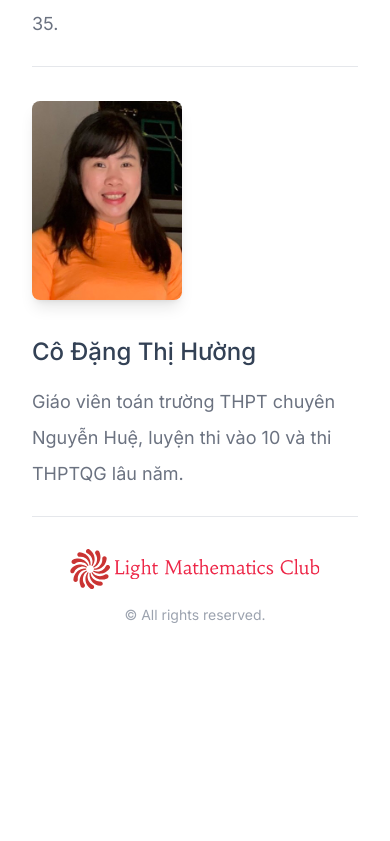
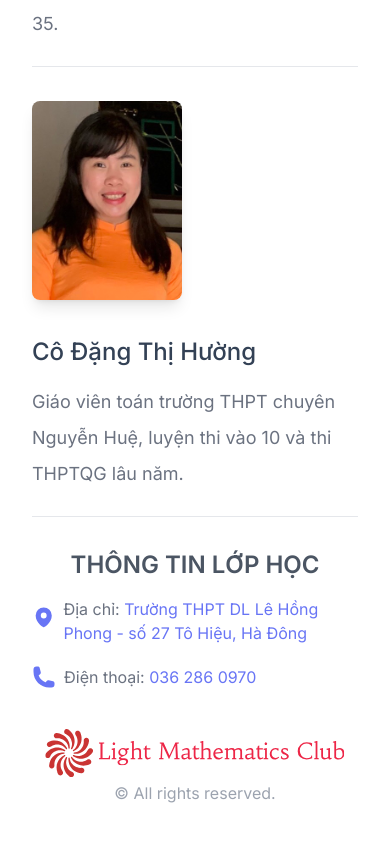
Before and after one commit to linhpksw/tuyensinh, a Next.js app: page / in a window 390 px wide. Shown: the part 4309-5150 px from the top of the page. Before the commit the page ends 4990 px from the top, so only its background shows below. Built offline with nearby package versions, Linux system fonts and the light colour scheme.

Commit message:
update address and phone number

```diff
--- a/components/Footer.jsx
+++ b/components/Footer.jsx
@@ -1,6 +1,9 @@
 import Container from "./Container"
 import logoImg from '../public/img/logo.svg'
 import Image from "next/image"
+
+import { MapPinIcon, PhoneIcon } from "@heroicons/react/24/solid"
+import Link from "next/link"
 
 const Footer = () => {
     const navigation = [
@@ -25,10 +28,30 @@ const Footer = () => {
                 ))}
             </nav> */}
             <div className="mb-6">
+                <h3 className="text-2xl md:text-3xl font-semibold flex justify-center mb-4 uppercase text-gray-600">Thông tin lớp học</h3>
+
+                <div className="flex flex-col gap-5 md:flex-row md:justify-center md:items-center md:gap-20 mb-10 md:mb-20">
+
+                    <div className="flex items-start md:items-center gap-2">
+                        <MapPinIcon className="w-10 h-10 md:w-6 md:h-6 text-indigo-500" />
+
+                        <p className="text-gray-500">
+                            Địa chỉ: <Link className="text-indigo-500 hover:text-indigo-400" href='https://goo.gl/maps/proqtNoL24gvuNxy9'>Trường THPT DL Lê Hồng Phong - số 27 Tô Hiệu, Hà Đông</Link>
+                        </p>
+                    </div>
+
+                    <div className="flex items-center gap-2">
+                        <PhoneIcon className="w-6 h-6 text-indigo-500" />
+
+                        <p className="text-gray-500">Điện thoại: <a href="tel:0362860970" className="text-indigo-500 hover:text-indigo-400 whitespace-nowrap">036 286 0970</a></p>
+                    </div>
+                </div>
+
+
                 <div className="flex justify-center">
-                    <Image src={logoImg} alt="logo" width={250} height={250} />
+                    <Image src={logoImg} alt="logo" width={300} height={300} />
                 </div>
-                <p className="mt-4 text-center text-sm text-gray-400">&copy; All rights reserved.</p>
+                <p className="mt-1 text-center text-gray-400">&copy; All rights reserved.</p>
             </div>
 
         </Container>
```
